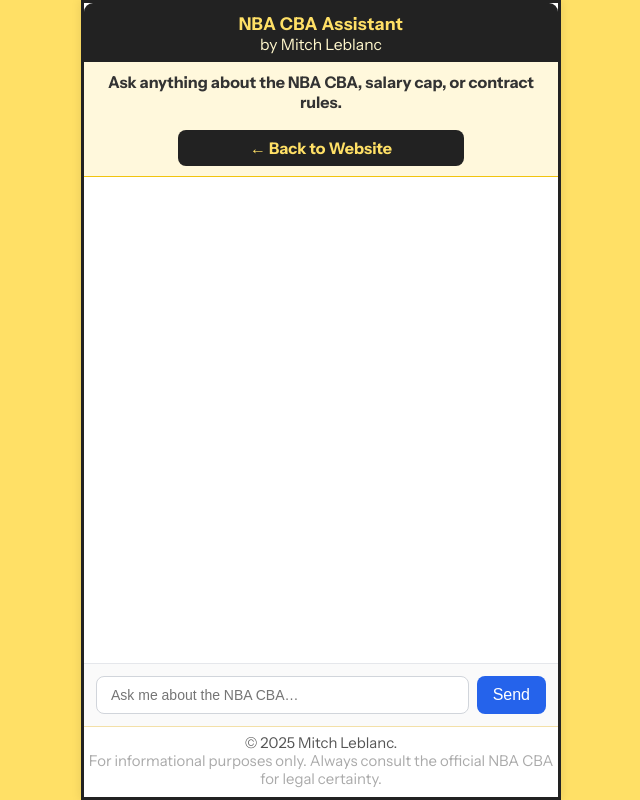
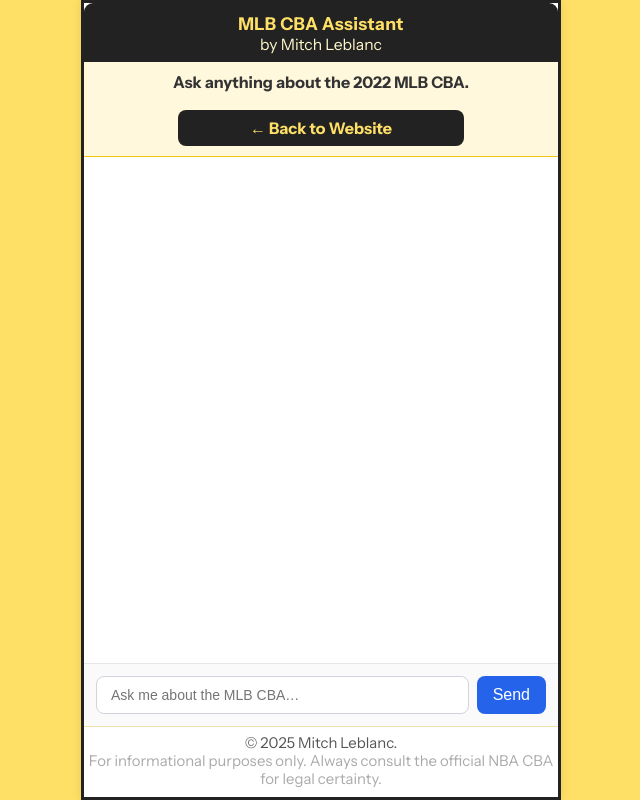
Before and after one commit to MitchDotCom/mlb-cba-assistant, a Next.js app: page /embed in a window 1280 px wide. Shown: the whole page, without its empty margins (319-959 px from the left). Built offline with nearby package versions, Linux system fonts and the light colour scheme.

Commit message:
Update embed.js
updated to mlb

```diff
--- a/pages/embed.js
+++ b/pages/embed.js
@@ -42,7 +42,7 @@
   return (
     <>
       <Head>
-        <title>NBA CBA Assistant</title>
+        <title>MLB CBA Assistant</title>
         <meta name="viewport" content="width=device-width, initial-scale=1" />
         <link
           href="https://fonts.googleapis.com/css2?family=Instrument+Sans:wght@400;700&display=swap"
@@ -55,12 +55,12 @@
             padding: 0;
           }
           @supports (height: 100dvh) {
-            .nba-cba-chat-card {
+            .mlb-cba-chat-card {
               height: 100dvh !important;
             }
           }
           @media (max-width: 600px) {
-            .nba-cba-chat-card {
+            .mlb-cba-chat-card {
               width: 100vw !important;
               max-width: 100vw !important;
               border-radius: 0 !important;
@@ -82,7 +82,7 @@
         }}
       >
         <div
-          className="nba-cba-chat-card"
+          className="mlb-cba-chat-card"
           style={{
             background: "#fff",
             width: "100vw",
@@ -113,7 +113,7 @@
               flexShrink: 0,
             }}
           >
-            NBA CBA Assistant
+            MLB CBA Assistant
             <div
               style={{
                 fontWeight: 400,
@@ -139,7 +139,7 @@
               flexShrink: 0,
             }}
           >
-            <b>Ask anything about the NBA CBA, salary cap, or contract rules.</b>
+            <b>Ask anything about the 2022 MLB CBA.</b>
             <div style={{ marginTop: 10 }}>
               <a
                 href="https://mitchleblanc.xyz"
@@ -235,7 +235,7 @@
               }}
               value={input}
               onChange={(e) => setInput(e.target.value)}
-              placeholder="Ask me about the NBA CBA…"
+              placeholder="Ask me about the MLB CBA…"
             />
             <button
               type="submit"
```
